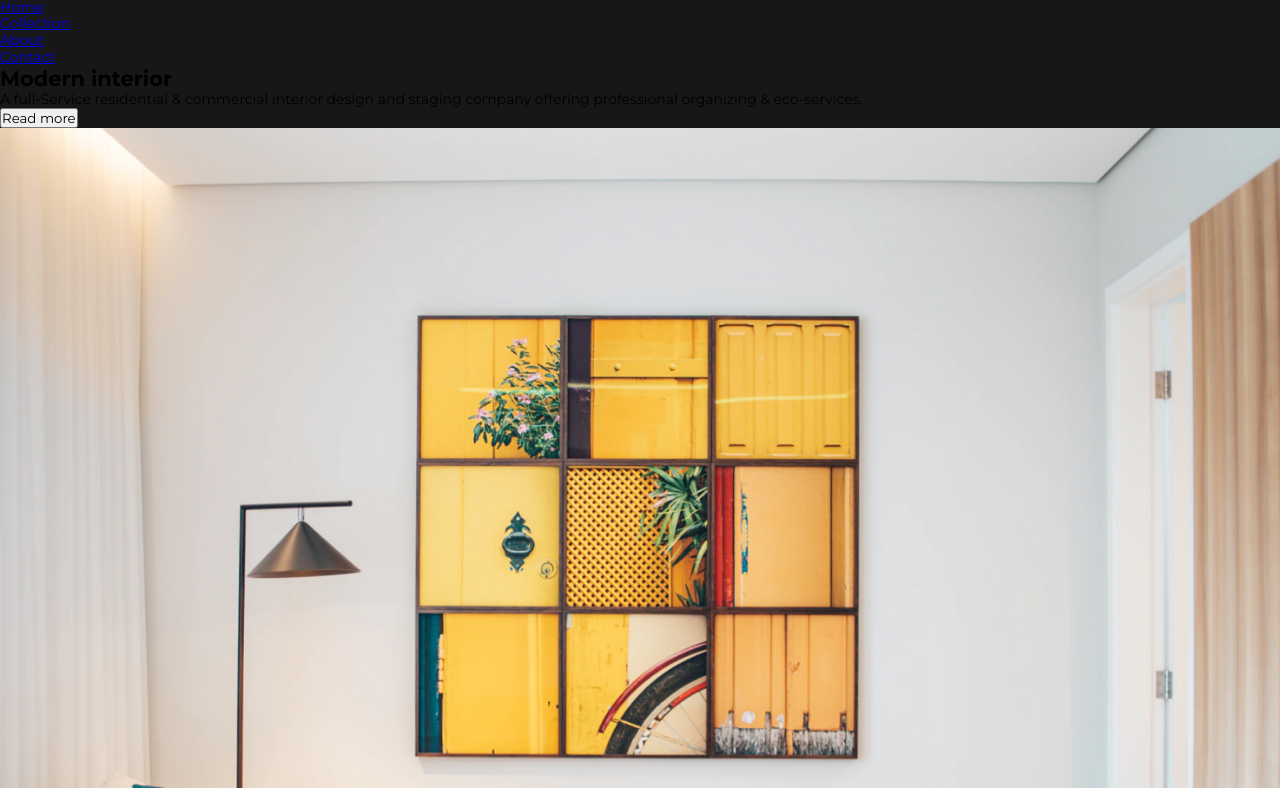
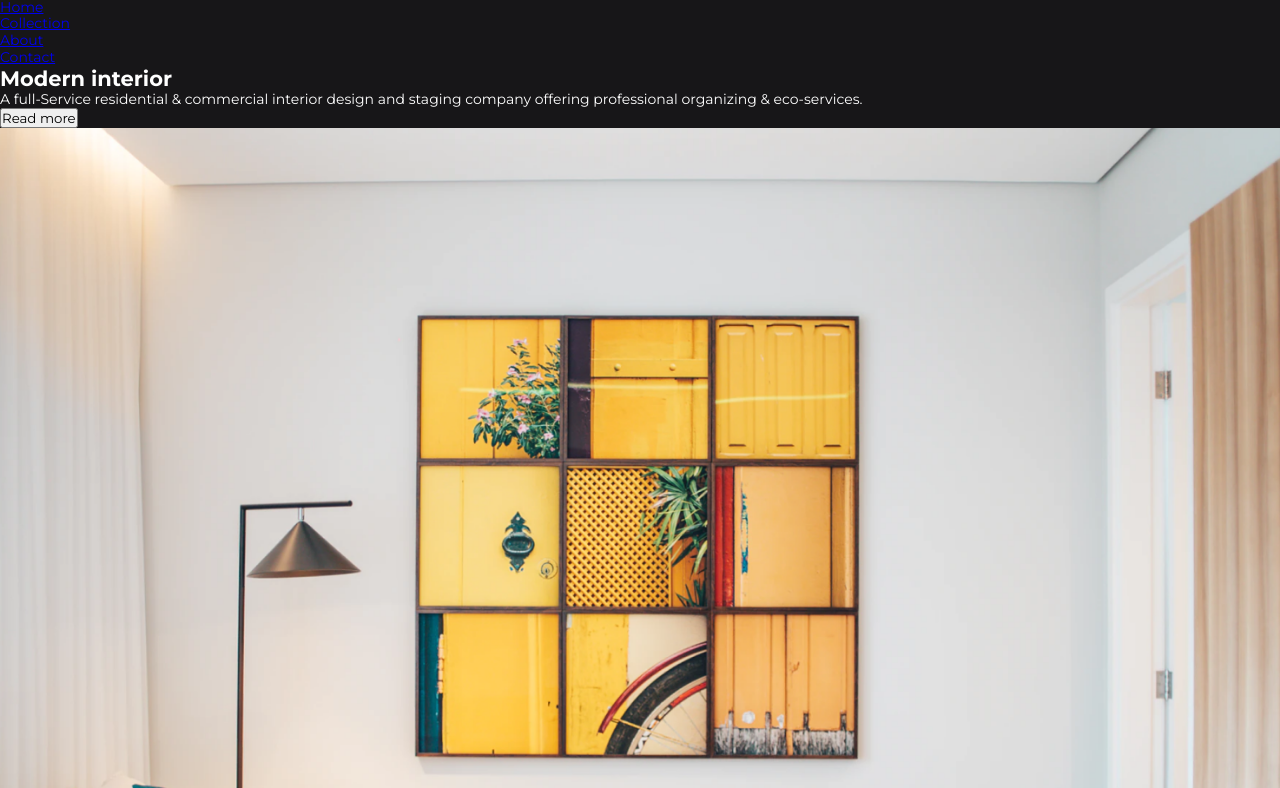
Before and after one commit to jjalbuenacabuyao/interior-consultant-master, a website: page index.html in a window 1280 px wide. Shown: the part 35-823 px from the top of the page. Drawn offline with Linux system fonts and the light colour scheme.

Commit message:
added bg and text color

```diff
--- a/css/style.css
+++ b/css/style.css
@@ -48,4 +48,5 @@ body {
   line-height: 1.2;
   overflow-x: hidden;
   background-color: var(--clr-black);
+  color: var(--clr-white);
 }
```
